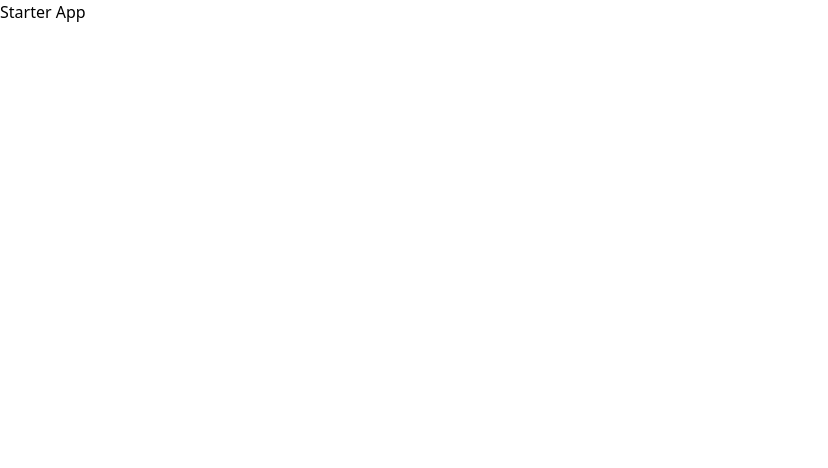
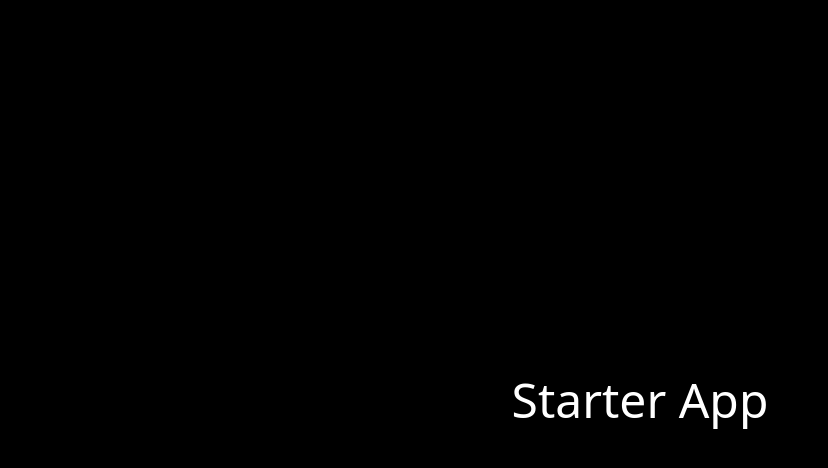
Before and after one commit to m-kupiec/starter-react-ts-tailwind, a React (Vite) app: page / in a window 1280 px wide. Shown: the top 468 px of the page, without its empty margins (0-828 px from the left). Built offline with nearby package versions, Linux system fonts and the light colour scheme.

Commit message:
Add sample Tailwind styles

```diff
--- a/package.json
+++ b/package.json
@@ -1,7 +1,7 @@
 {
   "name": "starter-app-react-ts-tailwind",
   "private": true,
-  "version": "1.0.44",
+  "version": "1.0.45",
   "type": "module",
   "scripts": {
     "format": "prettier --write .",
--- a/src/App.tsx
+++ b/src/App.tsx
@@ -1,7 +1,9 @@
 function App() {
   return (
     <>
-      <h1>Starter App</h1>
+      <header className="flex h-screen flex-wrap content-center justify-center bg-black">
+        <h1 className="h-fit text-5xl text-white">Starter App</h1>
+      </header>
     </>
   );
 }
```
Also changed, not shown: 1 other file (tests, documents, lock files or other folders).
